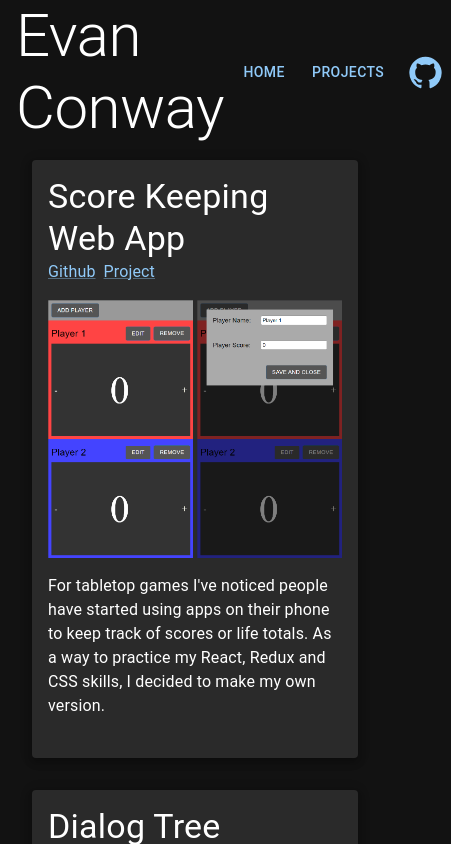
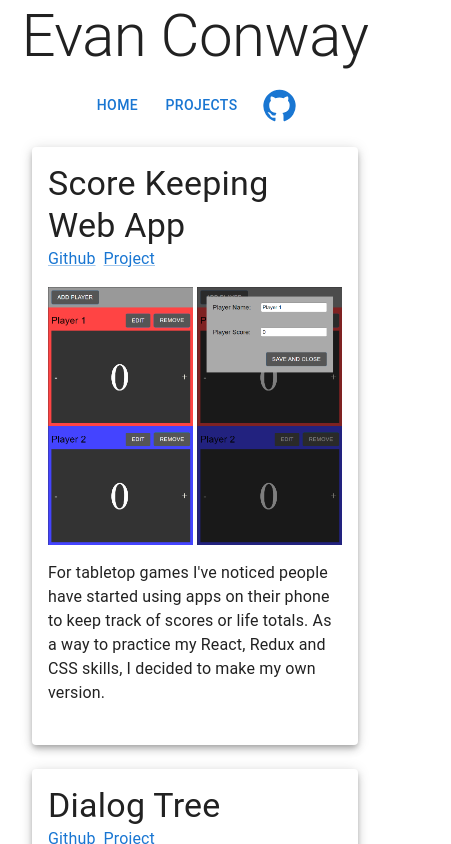
Before and after one commit to AceOfHeart5/evanconway, a React (Vite) app: page / in a window 390 px wide. Both pictures are taken after a click on the button "PROJECTS". Shown: the top 844 px of the page, 451 px wide, since content can reach past the window. Built offline with nearby package versions, Linux system fonts and the light colour scheme.

Commit message:
change project layout to responsive grid

```diff
--- a/src/App.tsx
+++ b/src/App.tsx
@@ -6,7 +6,7 @@ import { Container, Stack, Typography, createTheme, ThemeProvider, CssBaseline }
 const App = () => {
 	const theme = createTheme({
 		palette: {
-			mode: "dark",
+			mode: "light",
 		},
 		components: {
 			MuiStack: {
@@ -34,7 +34,7 @@ const App = () => {
 				<CssBaseline/>
 				<Container>
 					<Stack
-						direction="row"
+						direction={{ xs: 'column', sm: 'row' }}
 						justifyContent="space-between"
 						alignItems="center"
 						marginBottom={2}
--- a/src/components/Project.tsx
+++ b/src/components/Project.tsx
@@ -1,6 +1,6 @@
 import { useState, useEffect } from "react";
 import Markdown from 'markdown-to-jsx';
-import { Card, CardContent, Typography, Stack, Link, ImageList, ImageListItem } from '@mui/material';
+import { Grid, Card, CardContent, Typography, Stack, Link, ImageList, ImageListItem } from '@mui/material';
 
 interface ProjectProps {
     title: string,
@@ -23,7 +23,8 @@ const Project = ({ title, linkGithub, linkProject, images, markdownFileName }: P
     }, [markdownFileName]);
 
     return (
-        <Card>
+        <Grid item xs={12} md={6} lg={4}>
+            <Card sx={{ height: "100%" }}>
                 <CardContent>
                     <Typography variant='h4'>{title}</Typography>
                     <Stack direction="row">
@@ -38,6 +39,7 @@ const Project = ({ title, linkGithub, linkProject, images, markdownFileName }: P
                     <Markdown>{markdown}</Markdown>
                 </CardContent>
             </Card>
+        </Grid>
     );
 };
 
--- a/src/components/pages/Projects.tsx
+++ b/src/components/pages/Projects.tsx
@@ -1,10 +1,10 @@
 import IMAGES from '../../assets/images.js';
 import Project from '../Project.js';
-import { Container, Stack } from '@mui/material';
+import { Container, Grid } from '@mui/material';
 
 const Projects = () => {
     return <Container>
-        <Stack spacing={4}>
+        <Grid container spacing={3} justifyContent={"center"}>
             <Project
                 title="Score Keeping Web App"
                 linkGithub="https://github.com/AceOfHeart5/game-life-tracker"
@@ -88,7 +88,7 @@ const Projects = () => {
                 linkProject="https://www.universalproductionmusic.com/en-us/search?q=evan%20conway&qtext=evan%20conway&vtag=0&vwave=0&vdesc=1&ktype=6"
                 markdownFileName="music"
             />
-        </Stack>
+        </Grid>
     </Container>;
 }
 
```
Lines whose indentation alone changed are shown as unchanged.
